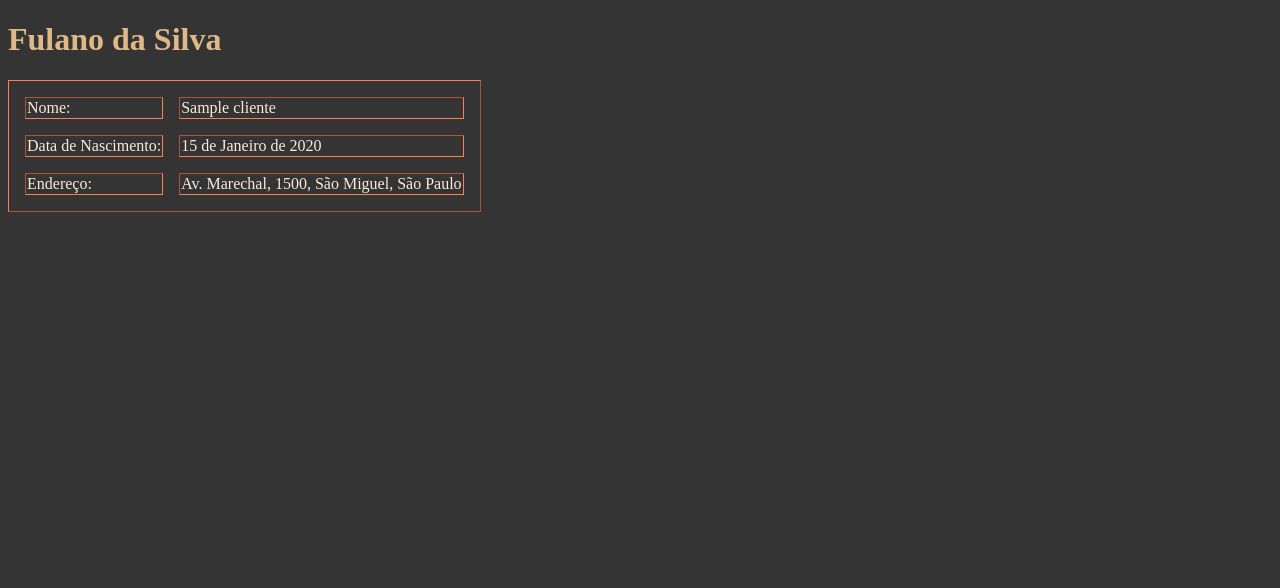
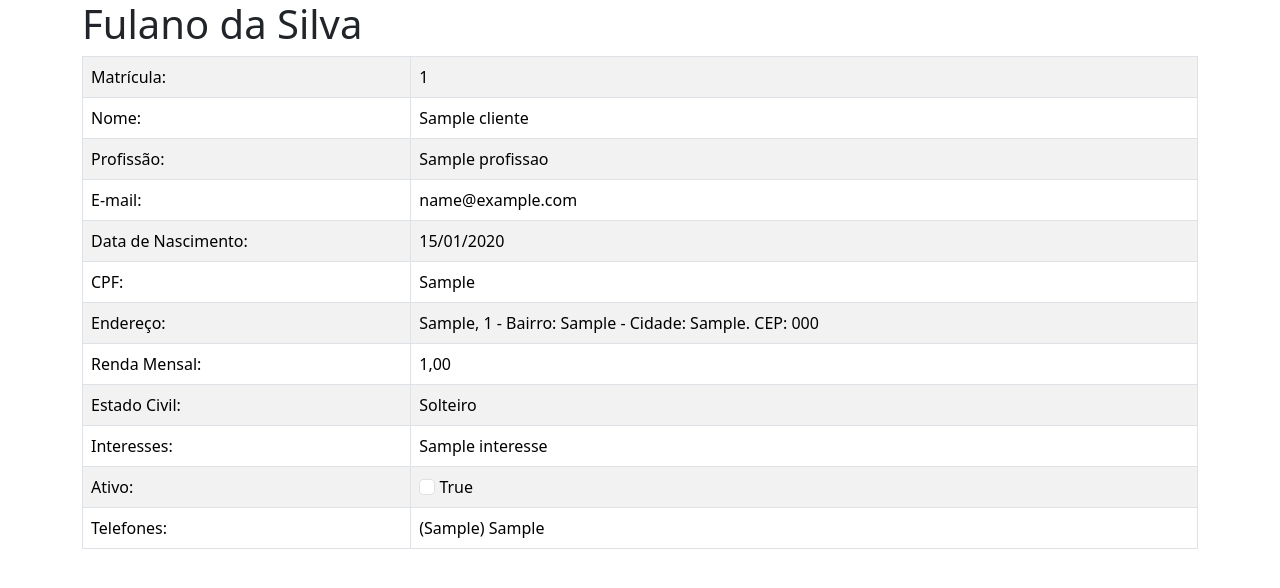
Before and after one commit to rafaelfernandesti/Cadastros, a Django app: page /cliente/1 in a window 1280 px wide. Shown: the top 588 px of the page. Run offline with Django 4.2, Linux system fonts and the light colour scheme; tables that the repository leaves empty hold one stand-in row (values such as "Sample post").

Commit message:
Inserindo mais alguns elementos de formatação

```diff
--- a/CadastroCliente/admin.py
+++ b/CadastroCliente/admin.py
@@ -1,10 +1,10 @@
 from django.contrib import admin
-from CadastroCliente.models import Cliente, Profissao, Telefone
+from CadastroCliente.models import Cliente, Interesse, Profissao, Telefone
 # Register your models here.
 
 class Telefones(admin.StackedInline):
     model = Telefone
-    extra = 4
+    extra = 1
 
 class ClienteAdmin(admin.ModelAdmin):
     #colunas exibidas
@@ -21,3 +21,4 @@
 admin.site.register(Cliente, ClienteAdmin)
 admin.site.register(Telefone)
 admin.site.register(Profissao)
+admin.site.register(Interesse)
--- a/CadastroCliente/models.py
+++ b/CadastroCliente/models.py
@@ -1,4 +1,5 @@
 from django.db import models
+
 class Profissao(models.Model):
     nome = models.CharField(max_length=30)
 
@@ -8,6 +9,11 @@
         verbose_name_plural = "Profissões"
 
     #a função abaixo serve para sobrescrever a função original str e exibir na listagem o nome do cliente
+    def __str__(self):
+        return self.nome
+
+class Interesse(models.Model):
+    nome = models.CharField(max_length=20)
     def __str__(self):
         return self.nome
 
@@ -38,6 +44,7 @@
         blank=True, null=True,
         verbose_name="Profissão"
     )
+    interesses = models.ManyToManyField(Interesse)
 
 class Telefone(models.Model):
     ddd = models.CharField(max_length=2)
--- a/CadastroCliente/templates/cliente_detalhes.html
+++ b/CadastroCliente/templates/cliente_detalhes.html
@@ -1,26 +1,74 @@
 <!DOCTYPE html>
 <html lang="en">
+
 <head>
+    <link href="https://cdn.jsdelivr.net/npm/bootstrap@5.3.0-alpha3/dist/css/bootstrap.min.css" rel="stylesheet"
+        integrity="sha384-KK94CHFLLe+nY2dmCWGMq91rCGa5gtU4mk92HdvYe+M/SXH301p5ILy+dN9+nJOZ" crossorigin="anonymous">
     <meta charset="UTF-8">
     <meta http-equiv="X-UA-Compatible" content="IE=edge">
     <meta name="viewport" content="width=device-width, initial-scale=1.0">
     <title>Detalhes do cliente</title>
+
 </head>
-<body style="background-color: #343434;">
-    <h1 style="color: burlywood;">Fulano da Silva</h1>
-    <table border="1" style="color: antiquewhite; border-spacing: 1em; border-color: coral;">
+
+<body class="container">
+    <h1>Fulano da Silva</h1>
+    <table class="table table-striped table-bordered table-hover">
+        <tr>
+            <td>Matrícula:</td>
+            <td>{{cliente.matricula}}</td>
+        </tr>
         <tr>
             <td>Nome:</td>
             <td>{{cliente.nome}}</td>
         </tr>
         <tr>
+            <td>Profissão:</td>
+            <td>{{cliente.profissao}}</td>
+        </tr>
+        <tr>
+            <td>E-mail:</td>
+            <td>{{cliente.email}}</td>
+        </tr>
+        <tr>
             <td>Data de Nascimento:</td>
-            <td>{{cliente.data_nascimento}}</td>
+            <td>{{cliente.data_nascimento|date:"d/m/Y"}}</td>
+        </tr>
+        <tr>
+            <td>CPF:</td>
+            <td>{{cliente.cpf}}</td>
         </tr>
         <tr>
             <td>Endereço:</td>
-            <td>Av. Marechal, 1500, São Miguel, São Paulo</td>
+            <td>{{cliente.endereco}}, {{cliente.nro}} - Bairro: {{cliente.bairro}} - Cidade: {{cliente.cidade}}. CEP:
+                {{cliente.cep}}</td>
+        </tr>
+
+        <tr>
+            <td>Renda Mensal:</td>
+            <td>{{cliente.renda_mensal}}</td>
+        </tr>
+        <tr>
+            <td>Estado Civil:</td>
+            <td>{{cliente.get_estado_civil_display}}</td>
+        </tr>
+        <tr>
+            <td>Interesses:</td>
+            <td>{{cliente.interesses.all|join:"<br>"}}</td>
+        </tr>
+        <tr>
+            <td>Ativo:</td>
+            <td><input class="form-check-input" type="checkbox">
+                {{cliente.ativo}}</td>
+        </tr>
+        <tr>
+            <td>Telefones:</td>
+            <td>{% for tel in telefones %}
+                {{tel}} <br />
+                {% endfor %}
+            </td>
         </tr>
     </table>
 </body>
+
 </html>
--- a/CadastroCliente/views.py
+++ b/CadastroCliente/views.py
@@ -1,5 +1,5 @@
 from django.shortcuts import render
-from CadastroCliente.models import Cliente, Profissao
+from CadastroCliente.models import Cliente, Profissao, Telefone
 # Create your views here.
 def index(request):
     meu_nome = "Rafael Fernandes"
@@ -23,7 +23,9 @@
 def detalhar_cliente(request, id):
     #buscando no banco de dados o cliente pelo id
     cliente = Cliente.objects.get(id = id)
+    telefones = Telefone.objects.filter(id_cliente_id = id) #adicionamos esta linha para obter todos os telefones de um cliente específico
     context = {
-        "cliente": cliente
+        "cliente": cliente,
+        "telefones":telefones
     }
     return render(request, "cliente_detalhes.html", context)
```
Also changed, not shown: CadastroCliente/migrations/0010_interesse.py (added), CadastroCliente/migrations/0011_cliente_interesse.py (added), CadastroCliente/migrations/0012_rename_interesse_cliente_interesses.py (added).
